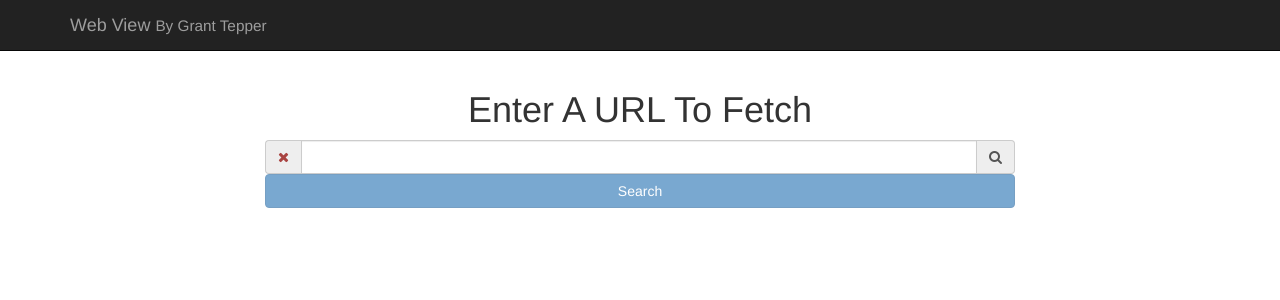
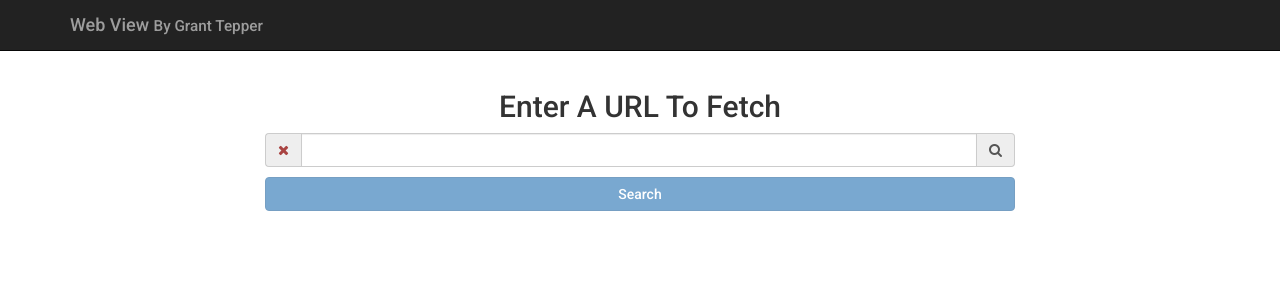
Before and after one commit to orloc/webview, a PHP site: template app/views/page.html.twig in a window 1280 px wide. Shown: the top 300 px of the page. Run offline with PHP 8.4, Linux system fonts and the light colour scheme; the template is opened without the code that fills it, so the values that code supplies are empty; style sheets or scripts are compiled from the project's sources; some libraries are stand-ins or nearby versions.

Commit message:
updates view adds some basic styling

```diff
--- a/app/sass/main.scss
+++ b/app/sass/main.scss
@@ -0,0 +1,10 @@
+body {
+  padding-top: 70px;
+  font-family: 'Roboto', sans-serif;
+}
+
+form {
+  button {
+    margin-top: 10px;
+  }
+}
--- a/app/views/layout.html.twig
+++ b/app/views/layout.html.twig
@@ -9,14 +9,12 @@
     <meta name="author" content="">
 
     <title>Web View</title>
-
+    <link href='https://fonts.googleapis.com/css?family=Roboto:500' rel='stylesheet' type='text/css'>
     <link href="/bower/bootstrap/dist/css/bootstrap.min.css" rel="stylesheet">
     <link href="/bower/fontawesome/css/font-awesome.min.css" rel="stylesheet">
-    <style>
-        body {
-            padding-top: 70px;
-        }
-    </style>
+
+    <link href="/css/main.css" rel="stylesheet">
+
 
     <!--[if lt IE 9]>
         <script src="https://oss.maxcdn.com/libs/html5shiv/3.7.0/html5shiv.js"></script>
--- a/app/views/page.html.twig
+++ b/app/views/page.html.twig
@@ -3,7 +3,7 @@
 {% block content %}
     <div class="col-xs-2"></div>
     <div class="col-xs-8" ng-app="webview" ng-controller="mainController">
-        <h1 class="text-center text-capitalize">Enter a URL to fetch</h1>
+        <h2 class="text-center text-capitalize">Enter a URL to fetch</h2>
         <form name="uriForm">
             <div class="input-group">
                 <span class="input-group-addon">
```
